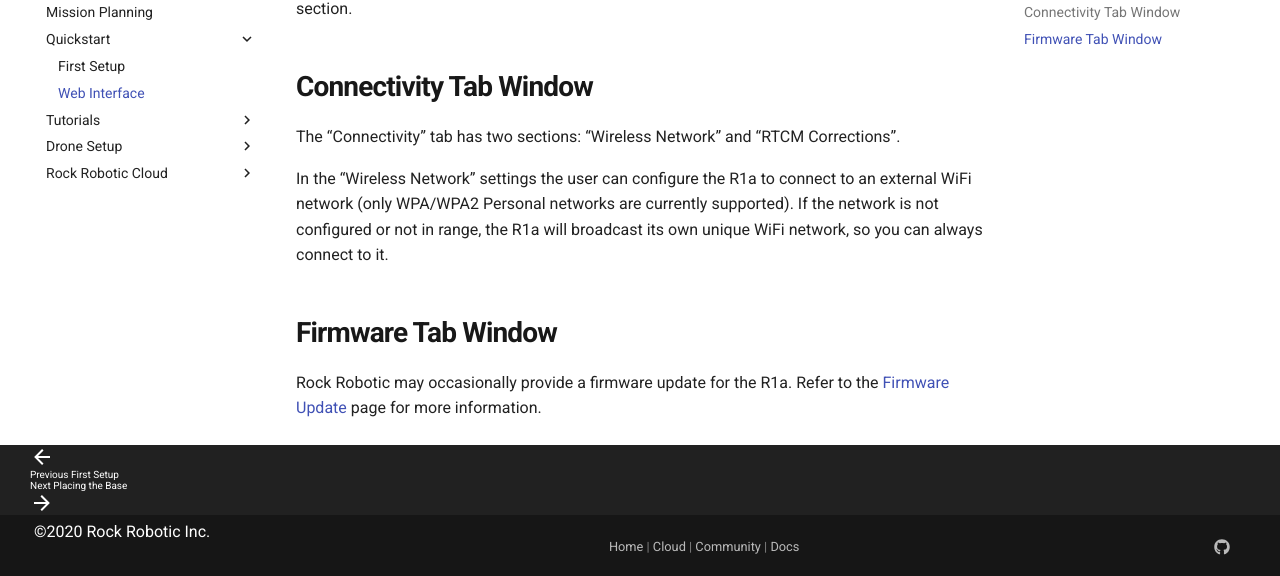
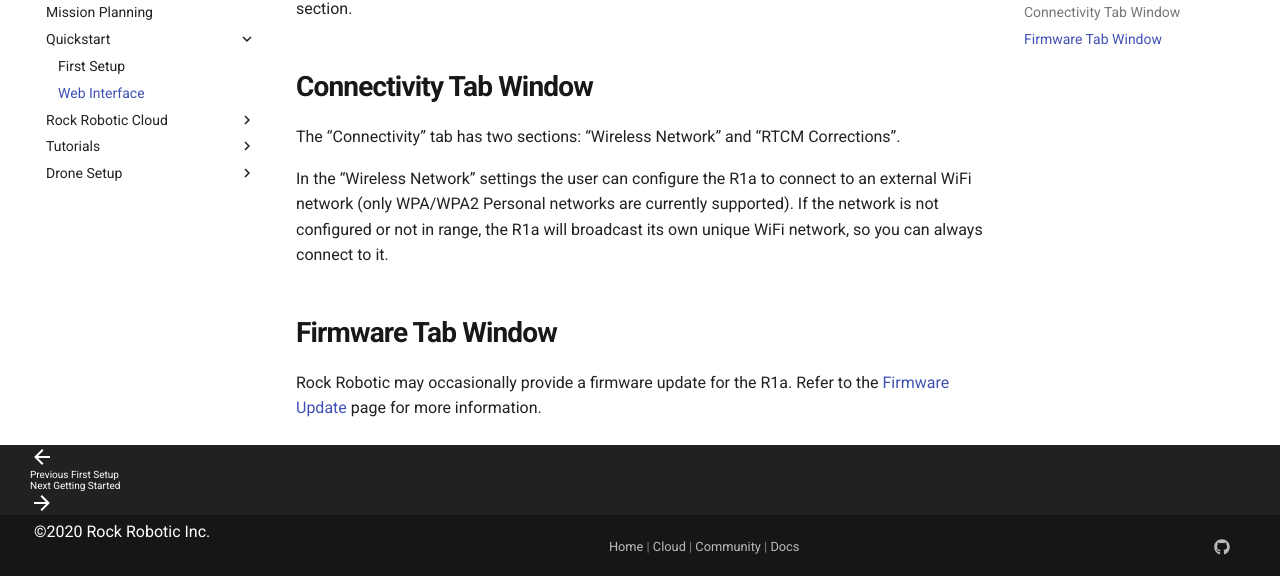
Before and after one commit to RockRobotic/rock-doc, an MkDocs documentation site: the page built from docs/quickstart/web-interface.md, in a window 1280 px wide and 900 px high, scrolled down 2377 px. Shown: the part 321-897 px from the top of the window. Built offline with MkDocs 1.6.1 and Material for MkDocs 9.7.7, drawn with Linux system fonts in a browser that asks for light colours; comment, search, counter and statistics services are not loaded; some of the changed lines change nothing that is shown.

Commit message:
Re-order nav menu.

```diff
--- a/mkdocs.yml
+++ b/mkdocs.yml
@@ -42,6 +42,11 @@
   - Quickstart:
     - First Setup: quickstart/first-setup.md
     - Web Interface: quickstart/web-interface.md
+  - Rock Robotic Cloud:
+    - Getting Started: rock-cloud/getting-started.md
+    - Project: rock-cloud/project.md
+    - Process: rock-cloud/process.md
+    - Deliverables: rock-cloud/deliverables.md
   - Tutorials:
     - Placing the Base: tutorials/Placing-the-Base.md
     - Geometry Configuration: tutorials/geometry-configuration.md
@@ -52,11 +57,6 @@
     - Matrice 300 RTK: drone-setup/m300.md
     - Matrice 210: drone-setup/m210.md
     - Matrice 600: drone-setup/m600.md
-  - Rock Robotic Cloud:
-    - Getting Started: rock-cloud/getting-started.md
-    - Project: rock-cloud/project.md
-    - Process: rock-cloud/process.md
-    - Deliverables: rock-cloud/deliverables.md
 
 google_analytics:
   - UA-173543820-3
```
